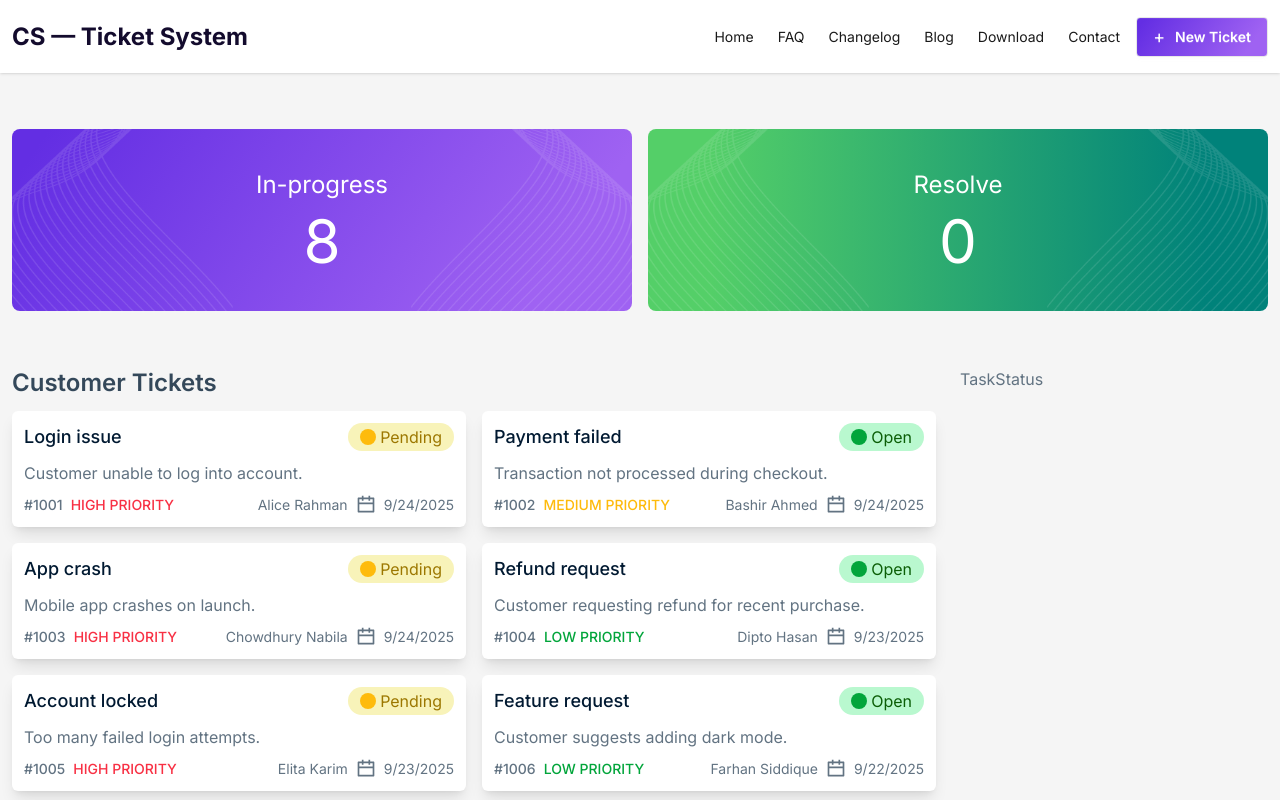
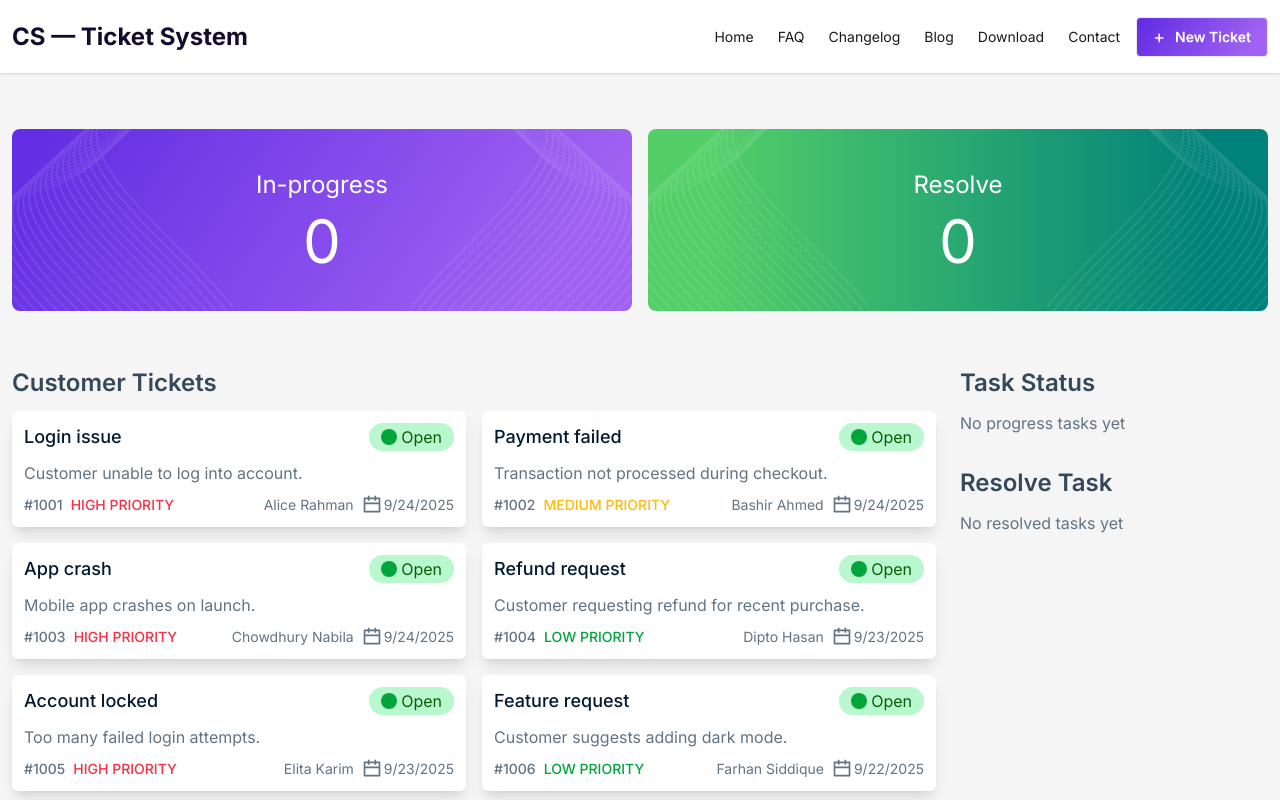
Before and after one commit to sagormajomder/customer-support-zone, a React (Vite) app: page / in a window 1280 px wide. Shown: the top 800 px of the page. Built offline with nearby package versions, Linux system fonts and the light colour scheme.

Commit message:
Add ticketStatus with responsive

```diff
--- a/public/tickets.json
+++ b/public/tickets.json
@@ -5,7 +5,7 @@
     "description": "Customer unable to log into account.",
     "customer": "Alice Rahman",
     "priority": "High",
-    "status": "Pending",
+    "status": "Open",
     "createdAt": "2025-09-24T09:15:00Z"
   },
   {
@@ -23,7 +23,7 @@
     "description": "Mobile app crashes on launch.",
     "customer": "Chowdhury Nabila",
     "priority": "High",
-    "status": "Pending",
+    "status": "Open",
     "createdAt": "2025-09-24T11:45:00Z"
   },
   {
@@ -41,7 +41,7 @@
     "description": "Too many failed login attempts.",
     "customer": "Elita Karim",
     "priority": "High",
-    "status": "Pending",
+    "status": "Open",
     "createdAt": "2025-09-23T15:05:00Z"
   },
   {
@@ -59,7 +59,7 @@
     "description": "Charged twice for the same order.",
     "customer": "Gulshan Ara",
     "priority": "Medium",
-    "status": "Pending",
+    "status": "Open",
     "createdAt": "2025-09-22T09:30:00Z"
   },
   {
@@ -77,7 +77,7 @@
     "description": "Order not received after 10 days.",
     "customer": "Ishrat Jahan",
     "priority": "High",
-    "status": "Pending",
+    "status": "Open",
     "createdAt": "2025-09-21T14:45:00Z"
   },
   {
@@ -95,7 +95,7 @@
     "description": "Support page link returns 404 error.",
     "customer": "Kazi Tamanna",
     "priority": "Low",
-    "status": "Pending",
+    "status": "Open",
     "createdAt": "2025-09-20T17:25:00Z"
   },
   {
@@ -113,7 +113,7 @@
     "description": "Customer wants to cancel subscription.",
     "customer": "Mim Akter",
     "priority": "Medium",
-    "status": "Pending",
+    "status": "Open",
     "createdAt": "2025-09-19T10:15:00Z"
   },
   {
@@ -131,7 +131,7 @@
     "description": "App displays wrong language settings.",
     "customer": "Oyshee Rahman",
     "priority": "Medium",
-    "status": "Pending",
+    "status": "Open",
     "createdAt": "2025-09-18T13:30:00Z"
   }
 ]
--- a/src/components/CustomerTickets.jsx
+++ b/src/components/CustomerTickets.jsx
@@ -2,6 +2,8 @@ import React from "react";
 
 export default function CustomerTickets({ children }) {
   return (
-    <section className="grid grid-cols-[7.5fr_2.5fr] gap-6">{children}</section>
+    <section className="grid grid-cols-1 gap-4 sm:grid-cols-[7fr_3fr] sm:gap-6 lg:grid-cols-[7.5fr_2.5fr]">
+      {children}
+    </section>
   );
 }
--- a/src/components/Footer.jsx
+++ b/src/components/Footer.jsx
@@ -9,7 +9,7 @@ export default function Footer() {
     <footer className="bg-black pt-14">
       <Container>
         {/* Footer Menu */}
-        <div className="xs:grid-cols-[repeat(auto-fit,minmax(12.5rem,1fr))] grid grid-cols-1 gap-4 border-b border-b-[#E5E7EB]/20 pb-14 text-[#A1A1AA]">
+        <div className="xs:grid-cols-[repeat(auto-fit,minmax(12.5rem,1fr))] grid grid-cols-1 gap-4 border-b border-b-[#E5E7EB]/20 pb-5 text-[#A1A1AA] lg:pb-14">
           {/* Menu 1 */}
           <div className="mb-8 space-y-4">
             <h2 className="heading-secondary text-white">CS — Ticket System</h2>
--- a/src/components/TaskStatus.jsx
+++ b/src/components/TaskStatus.jsx
@@ -1,5 +1,61 @@
-import React from "react";
+export default function TaskStatus({
+  customerInProgressTickets,
+  customerResolvedTickets,
+}) {
+  return (
+    <aside>
+      <h2 className="heading-secondary mb-3">Task Status</h2>
+      <section className="mb-8 space-y-2">
+        {customerInProgressTickets.length === 0 ? (
+          <p>No progress tasks yet</p>
+        ) : (
+          customerInProgressTickets.map((t) => (
+            <ProgressTask key={t.id} ticket={t} />
+          ))
+        )}
+      </section>
+      <h2 className="heading-secondary mb-3">Resolve Task</h2>
+      <section className="space-y-2">
+        {customerResolvedTickets.length === 0 ? (
+          <p>No resolved tasks yet</p>
+        ) : (
+          customerResolvedTickets.map((t) => (
+            <ResolveTask key={t.id} ticket={t} />
+          ))
+        )}
+      </section>
+    </aside>
+  );
+}
 
-export default function TaskStatus({ customerTickets }) {
-  return <aside>TaskStatus</aside>;
+// {
+//     "id": 2,
+//     "title": "Payment failed",
+//     "description": "Transaction not processed during checkout.",
+//     "customer": "Bashir Ahmed",
+//     "priority": "Medium",
+//     "status": "Open",
+//     "createdAt": "2025-09-24T10:30:00Z"
+//   }
+
+// Progress Task
+function ProgressTask({ ticket }) {
+  const { title } = ticket;
+  return (
+    <div className="flex flex-col space-y-1 rounded-md bg-white p-3 shadow-md">
+      <h4 className="heading-quaternary">{title}</h4>
+      <button className="rounded-md bg-[#02A53B] py-1.5 text-white">
+        Complete
+      </button>
+    </div>
+  );
 }
+// Resolve Task
+function ResolveTask({ ticket }) {
+  const { title } = ticket;
+  return (
+    <div className="space-y-1 rounded-md bg-[#E0E7FF] p-3 shadow-md">
+      <h4 className="heading-quaternary">{title}</h4>
+    </div>
+  );
+}
--- a/src/components/TicketStates.jsx
+++ b/src/components/TicketStates.jsx
@@ -1,24 +1,19 @@
-export default function TicketStates({ customerTickets }) {
-  const customerInProgressTickets = customerTickets.filter(
-    (t) => t.status.toLowerCase() === "pending",
-  ).length;
-
-  const customerResolvedTickets = customerTickets.filter(
-    (t) => t.status.toLowerCase() === "resolved",
-  ).length;
-  console.log(customerTickets);
+export default function TicketStates({
+  totalInProgressTickets,
+  totalResolvedTickets,
+}) {
   return (
     <section className="xs:grid-cols-2 mb-14 grid grid-cols-1 gap-4">
       <div className="rounded-lg bg-linear-[125deg] from-[#632EE3] from-5% to-[#9F62F2] to-85% text-center text-white">
         <div className="space-y-2.5 rounded-lg bg-contain bg-position-[left,right] bg-no-repeat p-10 md:bg-[url(./assets/vector1.png),url(./assets/vector2.png)]">
           <p className="text-2xl">In-progress</p>
-          <p className="text-6xl">{customerInProgressTickets}</p>
+          <p className="text-6xl">{totalInProgressTickets}</p>
         </div>
       </div>
       <div className="rounded-lg bg-linear-[90deg] from-[#54CF68] from-10% to-[#00827A] to-90% text-center text-white">
         <div className="space-y-2.5 rounded-lg bg-contain bg-position-[left,right] bg-no-repeat p-10 md:bg-[url(./assets/vector1.png),url(./assets/vector2.png)]">
           <p className="text-2xl">Resolve</p>
-          <p className="text-6xl">{customerResolvedTickets}</p>
+          <p className="text-6xl">{totalResolvedTickets}</p>
         </div>
       </div>
     </section>
--- a/src/components/Tickets.jsx
+++ b/src/components/Tickets.jsx
@@ -4,9 +4,9 @@ import progressIcon from "../assets/Icons/progress.svg";
 
 export default function Tickets({ customerTickets }) {
   return (
-    <section>
+    <section className="mb-8 sm:mb-0">
       <h2 className="heading-secondary mb-3">Customer Tickets</h2>
-      <div className="grid grid-cols-2 gap-4">
+      <div className="grid grid-cols-1 gap-4 lg:grid-cols-2">
         {customerTickets.map((ticket) => (
           <Ticket key={ticket.id} ticket={ticket} />
         ))}
@@ -29,7 +29,7 @@ function Ticket({ ticket }) {
   const { id, title, description, customer, priority, status, createdAt } =
     ticket;
   return (
-    <div className="space-y-2.5 rounded-md bg-white p-3 shadow-lg">
+    <div className="flex flex-col justify-between space-y-2.5 rounded-md bg-white p-3 shadow-lg">
       <div className="flex justify-between">
         <h4 className="heading-quaternary">{title}</h4>
         <div
@@ -48,8 +48,8 @@ function Ticket({ ticket }) {
         </div>
       </div>
       <p>{description}</p>
-      <div className="flex justify-between text-sm">
-        <div className="flex gap-2">
+      <div className="xs:flex-row xs:items-center flex flex-col justify-between gap-1 text-sm sm:gap-0">
+        <div className="flex items-center gap-2">
           <p className="font-medium">#{id}</p>
           <p
             className={`font-medium ${
@@ -63,10 +63,12 @@ function Ticket({ ticket }) {
             {`${priority} Priority`.toUpperCase()}
           </p>
         </div>
-        <div className="flex gap-2">
+        <div className="flex items-center gap-2">
           <p>{customer}</p>
-          <img className="h-5" src={calendarIcon} alt="" />
-          <p>{new Date(createdAt).toLocaleDateString()}</p>
+          <div className="flex gap-0.5">
+            <img className="h-5" src={calendarIcon} alt="" />
+            <p>{new Date(createdAt).toLocaleDateString()}</p>
+          </div>
         </div>
       </div>
     </div>
--- a/src/components/TicketsManagement.jsx
+++ b/src/components/TicketsManagement.jsx
@@ -9,12 +9,29 @@ export default function TicketsManagement({ promisFetchTickets }) {
   const initialData = use(promisFetchTickets);
   // Set data
   const [customerTickets, setCustomerTickets] = useState(initialData);
+
+  const customerInProgressTickets = customerTickets.filter(
+    (t) => t.status.toLowerCase() === "pending",
+  );
+
+  console.log(customerInProgressTickets);
+
+  const customerResolvedTickets = customerTickets.filter(
+    (t) => t.status.toLowerCase() === "resolved",
+  );
+
   return (
     <>
-      <TicketStates customerTickets={customerTickets} />
+      <TicketStates
+        totalInProgressTickets={customerInProgressTickets.length}
+        totalResolvedTickets={customerResolvedTickets.length}
+      />
       <CustomerTickets>
         <Tickets customerTickets={customerTickets} />
-        <TaskStatus customerTickets={customerTickets} />
+        <TaskStatus
+          customerInProgressTickets={customerInProgressTickets}
+          customerResolvedTickets={customerResolvedTickets}
+        />
       </CustomerTickets>
     </>
   );
```
